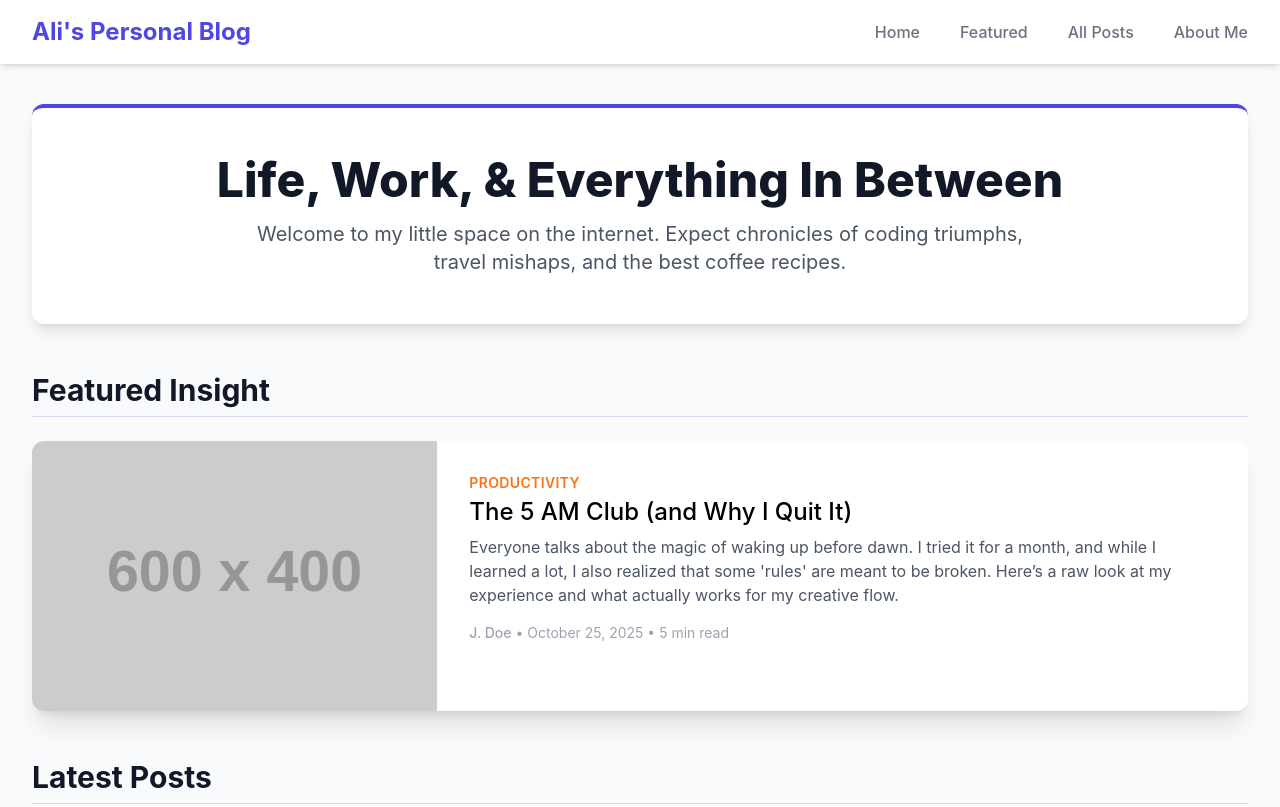
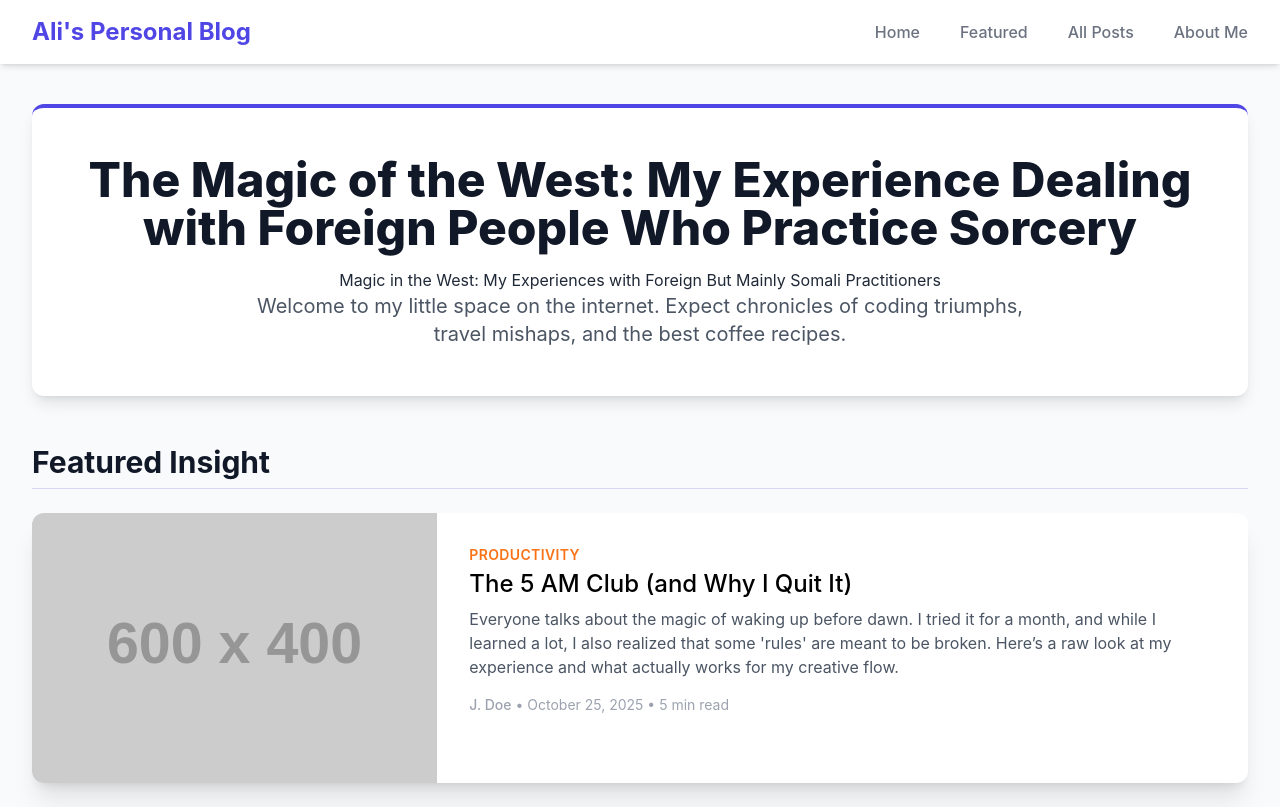
Before and after one commit to Algabeyre/blog, a plain HTML site: page index.html in a window 1280 px wide. Shown: the top 807 px of the page. Drawn offline with nearby package versions, Linux system fonts and the light colour scheme; placeholder pictures from the web are drawn by us.

Commit message:
Change hero section title and subtitle
Updated the hero section title and subtitle to reflect new content.

```diff
--- a/index.html
+++ b/index.html
@@ -104,8 +104,11 @@
         <!-- Hero Section -->
         <section id="hero" class="text-center mb-12 bg-white p-8 sm:p-12 rounded-xl shadow-lg border-t-4 border-primary">
             <h1 class="text-4xl sm:text-5xl font-extrabold text-gray-900 leading-tight mb-4">
-                Life, Work, & Everything In Between
+               The Magic of the West: My Experience Dealing with Foreign People Who Practice Sorcery
             </h1>
+            <h4>
+                Magic in the West: My Experiences with Foreign But Mainly Somali Practitioners
+            </h4>
             <p class="text-xl text-gray-600 max-w-3xl mx-auto">
                 Welcome to my little space on the internet. Expect chronicles of coding triumphs, travel mishaps, and the best coffee recipes.
             </p>
```
